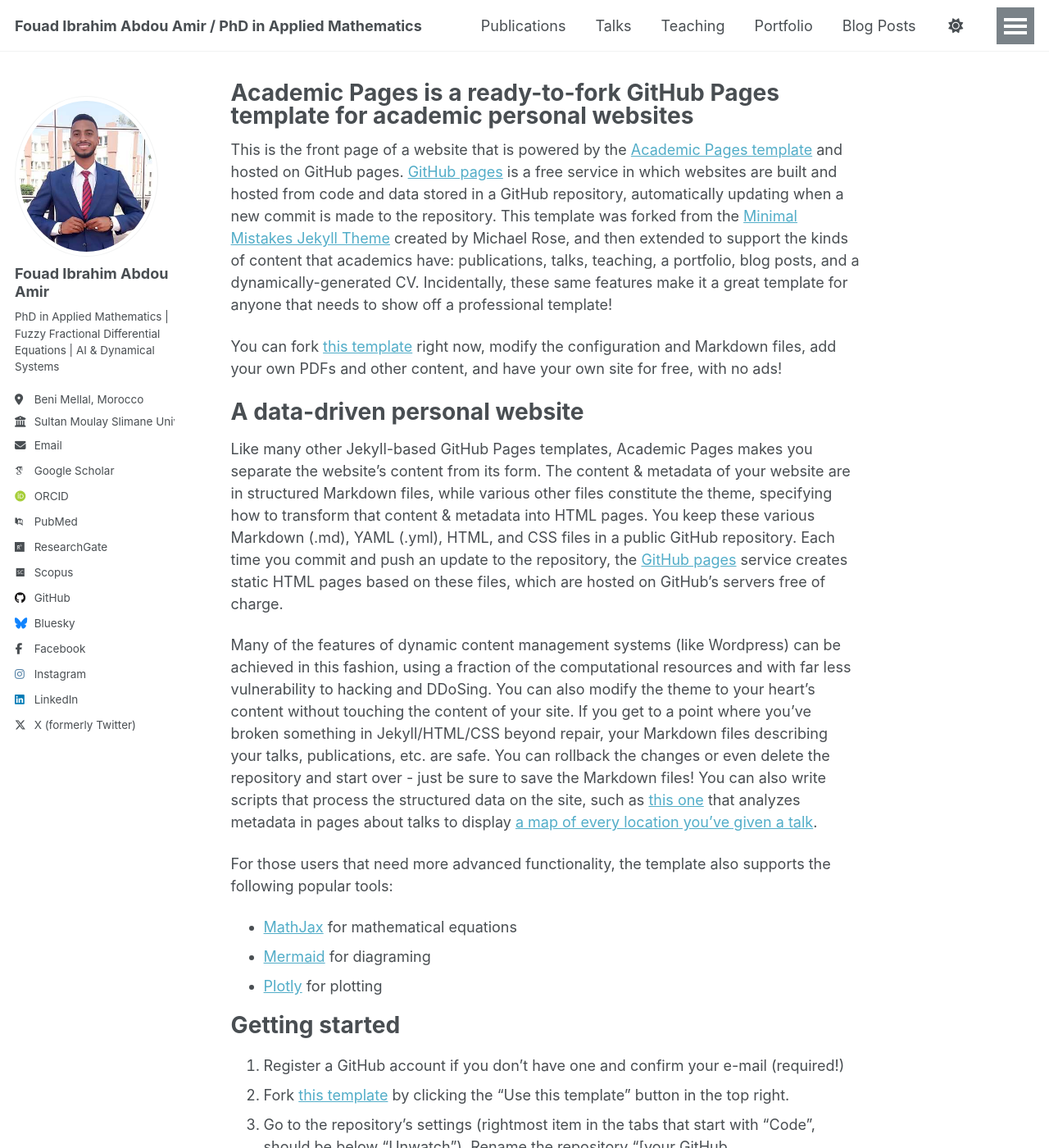
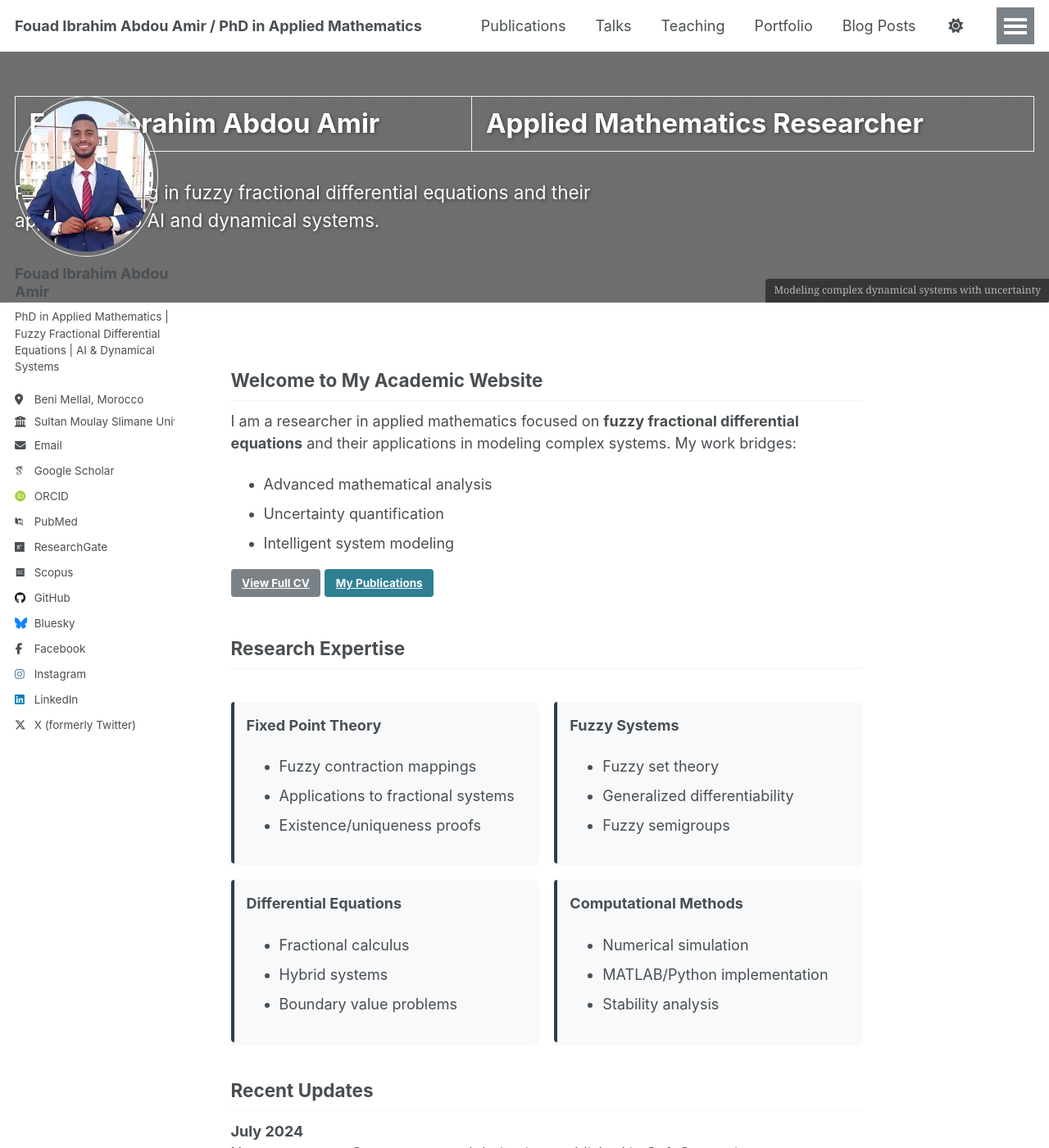
Before and after one commit to fouad-ibrahimabdouamir/fouad-ibrahim.github.io, a Jekyll site: the page built from _pages/about.md, in a window 1280 px wide and 1400 px high. Shown: the whole window at 82% size. Built offline with Jekyll 4.4.1, drawn with Linux system fonts in a browser that asks for light colours; some web fonts are replaced; a script that is not in the unit is left out; some of the changed text lies outside the part shown.

Commit message:
Update about.md

```diff
--- a/_pages/about.md
+++ b/_pages/about.md
@@ -1,56 +1,99 @@
 ---
 permalink: /
-title: "Academic Pages is a ready-to-fork GitHub Pages template for academic personal websites"
+title: "Fouad Ibrahim Abdou Amir | Applied Mathematics Researcher"
 author_profile: true
 redirect_from:
   - /about/
   - /about.html
+header:
+  overlay_image: /images/headers/math-modeling.jpg
+  overlay_filter: 0.3
+  caption: "Modeling complex dynamical systems with uncertainty"
+excerpt: "PhD specializing in fuzzy fractional differential equations and their applications to AI and dynamical systems."
 ---
 
-This is the front page of a website that is powered by the [Academic Pages template](https://github.com/academicpages/academicpages.github.io) and hosted on GitHub pages. [GitHub pages](https://pages.github.com) is a free service in which websites are built and hosted from code and data stored in a GitHub repository, automatically updating when a new commit is made to the repository. This template was forked from the [Minimal Mistakes Jekyll Theme](https://mmistakes.github.io/minimal-mistakes/) created by Michael Rose, and then extended to support the kinds of content that academics have: publications, talks, teaching, a portfolio, blog posts, and a dynamically-generated CV. Incidentally, these same features make it a great template for anyone that needs to show off a professional template!
+## Welcome to My Academic Website
 
- You can fork [this template](https://github.com/academicpages/academicpages.github.io) right now, modify the configuration and Markdown files, add your own PDFs and other content, and have your own site for free, with no ads!
+I am a researcher in applied mathematics focused on **fuzzy fractional differential equations** and their applications in modeling complex systems. My work bridges:
 
-A data-driven personal website
-======
-Like many other Jekyll-based GitHub Pages templates, Academic Pages makes you separate the website's content from its form. The content & metadata of your website are in structured Markdown files, while various other files constitute the theme, specifying how to transform that content & metadata into HTML pages. You keep these various Markdown (.md), YAML (.yml), HTML, and CSS files in a public GitHub repository. Each time you commit and push an update to the repository, the [GitHub pages](https://pages.github.com/) service creates static HTML pages based on these files, which are hosted on GitHub's servers free of charge.
+- Advanced mathematical analysis
+- Uncertainty quantification
+- Intelligent system modeling
 
-Many of the features of dynamic content management systems (like Wordpress) can be achieved in this fashion, using a fraction of the computational resources and with far less vulnerability to hacking and DDoSing. You can also modify the theme to your heart's content without touching the content of your site. If you get to a point where you've broken something in Jekyll/HTML/CSS beyond repair, your Markdown files describing your talks, publications, etc. are safe. You can rollback the changes or even delete the repository and start over - just be sure to save the Markdown files! You can also write scripts that process the structured data on the site, such as [this one](https://github.com/academicpages/academicpages.github.io/blob/master/talkmap.ipynb) that analyzes metadata in pages about talks to display [a map of every location you've given a talk](https://academicpages.github.io/talkmap.html).
+[View Full CV](/cv/){: .btn .btn--primary} [My Publications](/publications/){: .btn .btn--info}
 
-For those users that need more advanced functionality, the template also supports the following popular tools:
-- [MathJax](https://www.mathjax.org/) for mathematical equations
-- [Mermaid](https://mermaid.js.org/) for diagraming
-- [Plotly](https://plotly.com/javascript/) for plotting
+## Research Expertise
 
-Getting started
-======
-1. Register a GitHub account if you don't have one and confirm your e-mail (required!)
-1. Fork [this template](https://github.com/academicpages/academicpages.github.io) by clicking the "Use this template" button in the top right.
-1. Go to the repository's settings (rightmost item in the tabs that start with "Code", should be below "Unwatch"). Rename the repository "[your GitHub username].github.io", which will also be your website's URL.
-1. Set site-wide configuration and create content & metadata (see below -- also see [this set of diffs](http://archive.is/3TPas) showing what files were changed to set up [an example site](https://getorg-testacct.github.io) for a user with the username "getorg-testacct")
-1. Upload any files (like PDFs, .zip files, etc.) to the files/ directory. They will appear at https://[your GitHub username].github.io/files/example.pdf.
-1. Check status by going to the repository settings, in the "GitHub pages" section
+<div class="expertise-grid">
 
-Site-wide configuration
-------
-The main configuration file for the site is in the base directory in [_config.yml](https://github.com/academicpages/academicpages.github.io/blob/master/_config.yml), which defines the content in the sidebars and other site-wide features. You will need to replace the default variables with ones about yourself and your site's github repository. The configuration file for the top menu is in [_data/navigation.yml](https://github.com/academicpages/academicpages.github.io/blob/master/_data/navigation.yml). For example, if you don't have a portfolio or blog posts, you can remove those items from that navigation.yml file to remove them from the header.
+<div class="expertise-card" markdown="1">
+**Fixed Point Theory**
+- Fuzzy contraction mappings
+- Applications to fractional systems
+- Existence/uniqueness proofs
+</div>
 
-Create content & metadata
-------
-For site content, there is one Markdown file for each type of content, which are stored in directories like _publications, _talks, _posts, _teaching, or _pages. For example, each talk is a Markdown file in the [_talks directory](https://github.com/academicpages/academicpages.github.io/tree/master/_talks). At the top of each Markdown file is structured data in YAML about the talk, which the theme will parse to do lots of cool stuff. The same structured data about a talk is used to generate the list of talks on the [Talks page](https://academicpages.github.io/talks), each [individual page](https://academicpages.github.io/talks/2012-03-01-talk-1) for specific talks, the talks section for the [CV page](https://academicpages.github.io/cv), and the [map of places you've given a talk](https://academicpages.github.io/talkmap.html) (if you run this [python file](https://github.com/academicpages/academicpages.github.io/blob/master/talkmap.py) or [Jupyter notebook](https://github.com/academicpages/academicpages.github.io/blob/master/talkmap.ipynb), which creates the HTML for the map based on the contents of the _talks directory).
+<div class="expertise-card" markdown="1">
+**Fuzzy Systems**
+- Fuzzy set theory
+- Generalized differentiability
+- Fuzzy semigroups
+</div>
 
-**Markdown generator**
+<div class="expertise-card" markdown="1">
+**Differential Equations**
+- Fractional calculus
+- Hybrid systems
+- Boundary value problems
+</div>
 
-The repository includes [a set of Jupyter notebooks](https://github.com/academicpages/academicpages.github.io/tree/master/markdown_generator
-) that converts a CSV containing structured data about talks or presentations into individual Markdown files that will be properly formatted for the Academic Pages template. The sample CSVs in that directory are the ones I used to create my own personal website at stuartgeiger.com. My usual workflow is that I keep a spreadsheet of my publications and talks, then run the code in these notebooks to generate the Markdown files, then commit and push them to the GitHub repository.
+<div class="expertise-card" markdown="1">
+**Computational Methods**
+- Numerical simulation
+- MATLAB/Python implementation
+- Stability analysis
+</div>
 
-How to edit your site's GitHub repository
-------
-Many people use a git client to create files on their local computer and then push them to GitHub's servers. If you are not familiar with git, you can directly edit these configuration and Markdown files directly in the github.com interface. Navigate to a file (like [this one](https://github.com/academicpages/academicpages.github.io/blob/master/_talks/2012-03-01-talk-1.md) and click the pencil icon in the top right of the content preview (to the right of the "Raw | Blame | History" buttons). You can delete a file by clicking the trashcan icon to the right of the pencil icon. You can also create new files or upload files by navigating to a directory and clicking the "Create new file" or "Upload files" buttons.
+</div>
 
-Example: editing a Markdown file for a talk
-![Editing a Markdown file for a talk](/images/editing-talk.png)
+## Recent Updates
 
+**July 2024**
+New paper on ψ-Caputo tempered derivatives published in *Soft Computing*
+[Read paper](https://doi.org/10.1007/s00500-024-09821-w){: .btn .btn--small}
+
+**June 2024**
+Keynote presentation at ICFPTA'24 Marrakech on fuzzy fixed point theory
+[View slides](/files/slides/icfpta2024-slides.pdf){: .btn .btn--small}
+
+**May 2024**
+Research collaboration launched with University of Belgrade
+[Learn more](/projects/){: .btn .btn--small}
+
+<style>
+.expertise-grid {
+  display: grid;
+  grid-template-columns: repeat(auto-fit, minmax(250px, 1fr));
+  gap: 20px;
+  margin: 40px 0;
+}
+.expertise-card {
+  background: #f8f9fa;
+  border-left: 4px solid #2c3e50;
+  border-radius: 4px;
+  padding: 15px;
+  box-shadow: 0 2px 5px rgba(0,0,0,0.05);
+  transition: transform 0.3s;
+}
+.expertise-card:hover {
+  transform: translateY(-5px);
+}
+.btn--small {
+  padding: 3px 8px;
+  font-size: 0.8em;
+  margin-top: 5px;
+}
+</style>
 For more info
 ------
 More info about configuring Academic Pages can be found in [the guide](https://academicpages.github.io/markdown/), the [growing wiki](https://github.com/academicpages/academicpages.github.io/wiki), and you can always [ask a question on GitHub](https://github.com/academicpages/academicpages.github.io/discussions). The [guides for the Minimal Mistakes theme](https://mmistakes.github.io/minimal-mistakes/docs/configuration/) (which this theme was forked from) might also be helpful.
```
